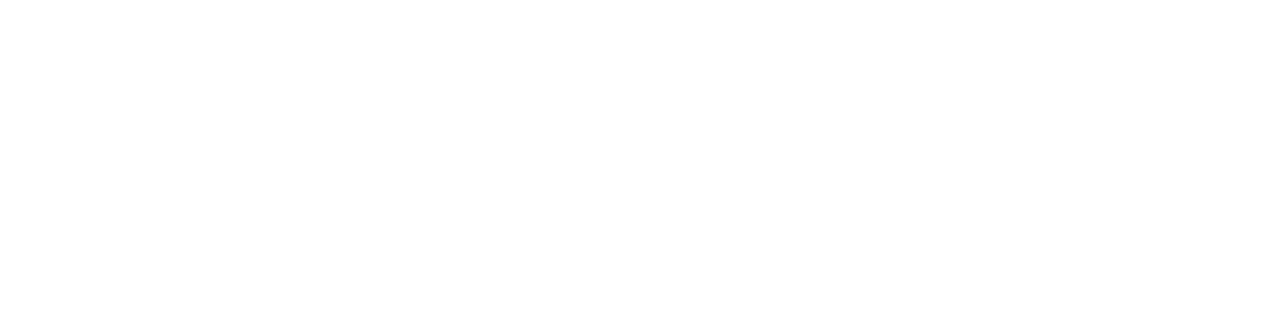
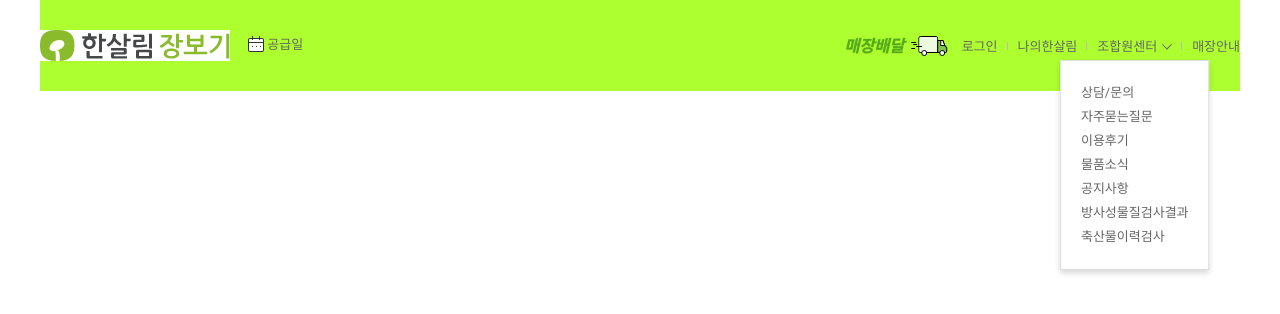
Before and after one commit to h00n0131/hansalim, a plain HTML site: page index.html in a window 1280 px wide. Drawn offline with nearby package versions, Linux system fonts and the light colour scheme.

Commit message:
헤더 상단 완료
펼침 목록 자바스크립트 작업 예정

```diff
--- a/css/main.css
+++ b/css/main.css
@@ -46,6 +46,10 @@ body {
   width: 1200px;
   margin: 0 auto;
 }
+
+/* 타이틀 레이아웃 */
+/* 제품 기본 레이아웃 */
+/* 섹션 레이아웃 */
 /* 레이아웃 */
 .wrap {
   position: relative;
@@ -53,6 +57,133 @@ body {
 }
 /* 상단 */
 .header {
+  position: relative;
+  display: block;
+  z-index: 9999;
+}
+.header-top {
+  position: relative;
+  display: block;
+  padding: 30px 0;
+  background: greenyellow;
+}
+.header-top-left {
+  position: relative;
+  display: block;
+  float: left;
+  /* inline 코딩 엔터키 공백 생기는 거 제거 */
+  font-size: 0;
+  letter-spacing: 0;
+}
+.logo {
+  position: relative;
+  display: inline-block;
+  margin-right: 18px;
+}
+.bt-schedule {
+  position: relative;
+  display: inline-block;
+  font-size: 13px;
+  color: #666;
+  border: 0;
+  background: transparent;
+  cursor: pointer;
+
+  vertical-align: -3px;
+}
+.bt-schedule img {
+  vertical-align: -3px;
+}
+
+.header-top-right {
+  position: relative;
+  display: block;
+  float: right;
+  padding-top: 3px;
+}
+.track {
+  position: relative;
+  display: inline-block;
+}
+.member-list {
+  position: relative;
+  display: inline-block;
+  vertical-align: -9px;
+}
+.member-list > li {
+  position: relative;
+  display: block;
+  float: left;
+  padding: 0 10px;
+}
+.member-list > li::after {
+  content: "";
+  position: absolute;
+  right: 0;
+  top: 7px;
+  width: 1px;
+  height: 8px;
+  background: #bbb;
+}
+.member-list > li:last-child {
+  padding-right: 0;
+}
+.member-list > li:last-child::after {
+  content: none;
+}
+
+.member-list > li > a {
+  position: relative;
+  display: block;
+  font-size: 13px;
+  color: #666;
+}
+/* .center-more 는 js 연동 */
+.center-more {
+  padding-right: 15px;
+}
+.center-more::after {
+  content: "";
+  position: absolute;
+  right: 0;
+  top: 50%;
+  transform: translateY(-50%);
+
+  display: block;
+  width: 10px;
+  height: 6px;
+  background: url("../images/icoMyMenu.png") no-repeat;
+  background-position: 0px 0px;
+}
+.center-more:hover::after {
+  background-position: 0px -6px;
+}
+.center-list {
+  position: absolute;
+  left: 50%;
+  transform: translateX(-50%);
+  top: 25px;
+  display: block;
+  padding: 20px;
+  border: 1px solid #ddd;
+  background: #fff;
+  box-shadow: 0 3px 6px 0 rgb(0 0 0 / 16%);
+  z-index: 1;
+}
+.center-list > li {
+  position: relative;
+  display: block;
+}
+.center-list > li > a {
+  position: relative;
+  display: block;
+  color: #666;
+  font-size: 13px;
+  /* 줄내림 하지 않음. */
+  white-space: nowrap;
+}
+
+.header-main {
   position: relative;
   display: block;
 }
--- a/index.html
+++ b/index.html
@@ -97,7 +97,43 @@
     <div class="wrap">
       <!-- 상단 -->
       <header class="header">
-        <div class="container"></div>
+        <div class="container">
+          <div class="header-top clearfix">
+            <div class="header-top-left">
+              <a href="index.html" class="logo">
+                <img src="images/logo.png" alt="한살림 장보기" />
+              </a>
+              <button class="bt-schedule">
+                <img src="images/icoLocation.png" alt="공급일" />
+                공급일
+              </button>
+            </div>
+            <div class="header-top-right">
+              <a href="#" class="track">
+                <img src="images/icoDlvr.png" alt="배송조회" />
+              </a>
+              <ul class="member-list clearfix">
+                <li><a href="#">로그인</a></li>
+                <li><a href="#">나의한살림</a></li>
+                <li>
+                  <a href="#" class="center-more">조합원센터</a>
+                  <ul class="center-list">
+                    <li><a href="#">상담/문의</a></li>
+                    <li><a href="#">자주묻는질문</a></li>
+                    <li><a href="#">이용후기</a></li>
+                    <li><a href="#">물품소식</a></li>
+                    <li><a href="#">공지사항</a></li>
+                    <li><a href="#">방사성물질검사결과</a></li>
+                    <li><a href="#">축산물이력검사</a></li>
+                  </ul>
+                </li>
+                <li><a href="#">매장안내</a></li>
+              </ul>
+            </div>
+          </div>
+
+          <div class="header-main"></div>
+        </div>
       </header>
       <!-- 비주얼 -->
       <section class="visual">
```
